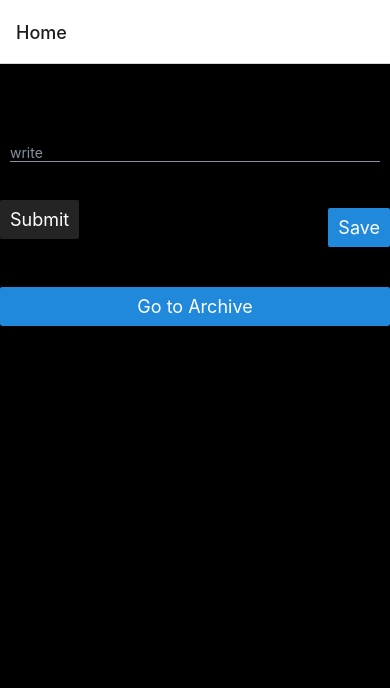
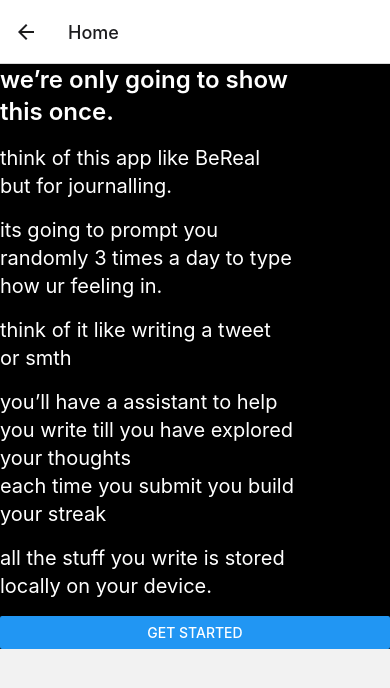
Before and after one commit to Sohil1926/MindPalAi, a React Native app: screen /Home in a window 390 px wide. Shown: the top 688 px of the page. Built offline with nearby package versions, Linux system fonts and the light colour scheme.

Commit message:
added onboarding page

```diff
--- a/App.js
+++ b/App.js
@@ -4,6 +4,7 @@ import { createNativeStackNavigator } from '@react-navigation/native-stack';
 import Homepage from './pages/Homepage';
 import JournalArchive from './pages/JournalArchive';
 import JournalEntry from './pages/JournalEntry';
+import Onboarding from './pages/Onboarding'
 
 const Stack = createNativeStackNavigator();
 
@@ -11,6 +12,7 @@ const App = () => {
   return (
     <NavigationContainer>
       <Stack.Navigator>
+        <Stack.Screen name="Onboarding" component={Onboarding} />
         <Stack.Screen name='Home' component={Homepage} />
         <Stack.Screen name='JournalArchive' component={JournalArchive} />
         <Stack.Screen name='JournalEntry' component={JournalEntry} />
--- a/pages/Homepage.js
+++ b/pages/Homepage.js
@@ -6,16 +6,19 @@ import axios from 'axios';
 import qs from 'qs';
 import AsyncStorage from '@react-native-async-storage/async-storage';
 import SplashScreen from './SplashScreen';
+import Onboarding from './Onboarding'; // import the Onboarding component
 
 export default function Homepage({ navigation }) {
   const [input, setInput] = useState('');
   const [aiResponse, setAiResponse] = useState(null);
   const [showSplash, setShowSplash] = useState(true);
+  const [showOnboarding, setShowOnboarding] = useState(false);
 
   useEffect(() => {
     setTimeout(() => {
       setShowSplash(false);
-    }, 1); // Change the time (in milliseconds) as desired
+      setShowOnboarding(true); // set the state to show Onboarding
+    }, 3000);
   }, []);
 
   const callAPI = async () => {
@@ -45,10 +48,7 @@ export default function Homepage({ navigation }) {
   };
   const saveText = async () => {
     try {
-      // remove everything in storage
-      // await AsyncStorage.clear();
       const date = new Date();
-      // YYYY-MM-DD HH:MM:SS
       await AsyncStorage.setItem(date.toUTCString(), input);
     } catch {
       console.error(error);
@@ -59,8 +59,12 @@ export default function Homepage({ navigation }) {
     return <SplashScreen />;
   }
 
+  if (showOnboarding) {
+    return <Onboarding navigation={navigation} />;
+  }
+
   return (
-    <View className='flex-1 justify-top py-20 gap-5 bg-black'>
+    <View className='flex-1 justify-top py-20 gap-5 bg-white'>
       <StatusBar style="auto" />
       <Input
         placeholder='write'
@@ -69,19 +73,17 @@ export default function Homepage({ navigation }) {
           setInput(txt);
         }}
       />
-      <View className='flex flex-row justify-between'>
+      <View className = ' rounded-full flex flex-col space-y-4'>
+        <Button className='gap-4 rounded-t-full	 my-2 space-y-4' color='black' title='Submit' onPress={callAPI} />
 
-      <Button className='my-2' color='black' title='Submit' onPress={callAPI} />
+        <Button className='my-4' title='Save' onPress={saveText} />
 
-      <Button className='my-4' title='Save' onPress={saveText} />
+        <Button
+          className='mt-1'
+          title='Go to Archive'
+          onPress={() => navigation.navigate('JournalArchive')}
+        />
       </View>
-
-      <Button
-        className='mt-1'
-        title='Go to Archive'
-        onPress={() => navigation.navigate('JournalArchive')}
-      />
-
       <Text className='text-white'>{aiResponse}</Text>
     </View>
   );
--- /dev/null
+++ b/pages/Onboarding.js
@@ -0,0 +1,26 @@
+import React from 'react';
+import { StyleSheet, Text, View, Button } from 'react-native';
+
+const Onboarding = ({ navigation }) => {
+  const handlePress = () => {
+    navigation.navigate({ name: 'Home' });
+};
+
+  return (
+    <View className='bg-black'>
+    <View>
+      <Text className = 'text-2xl font-semibold pr-24 pb-4 text-white	'>we’re only going to show this once. </Text>
+      <Text className = 'text-xl font-normal pb-4 pr-24 text-white	' >think of this app like BeReal but for journalling.  </Text>
+      <Text className = 'text-xl font-normal  pb-4 pr-24 text-white	' >its going to prompt you randomly 3 times a day to type how ur feeling in.   </Text>
+      <Text className = 'text-xl font-normal  pb-4 pr-24 text-white	' >think of it like writing a tweet or smth   </Text>
+      <Text className = 'text-xl font-normal  pr-24 text-white	' >you’ll have a assistant to help you write till you have explored your thoughts    </Text>
+      <Text className = 'text-xl font-normal pb-4 pr-24 text-white	' >each time you submit you build your streak    </Text>
+      <Text className = 'text-xl font-normal pb-4 pr-24 text-white	' >all the stuff you write is stored locally on your device.    </Text>
+      <Button className = 'rounded-full' title="Get Started" onPress={() => navigation.navigate('Home')} />
+    </View>
+    </View>
+  );
+};
+
+
+export default Onboarding;
```
